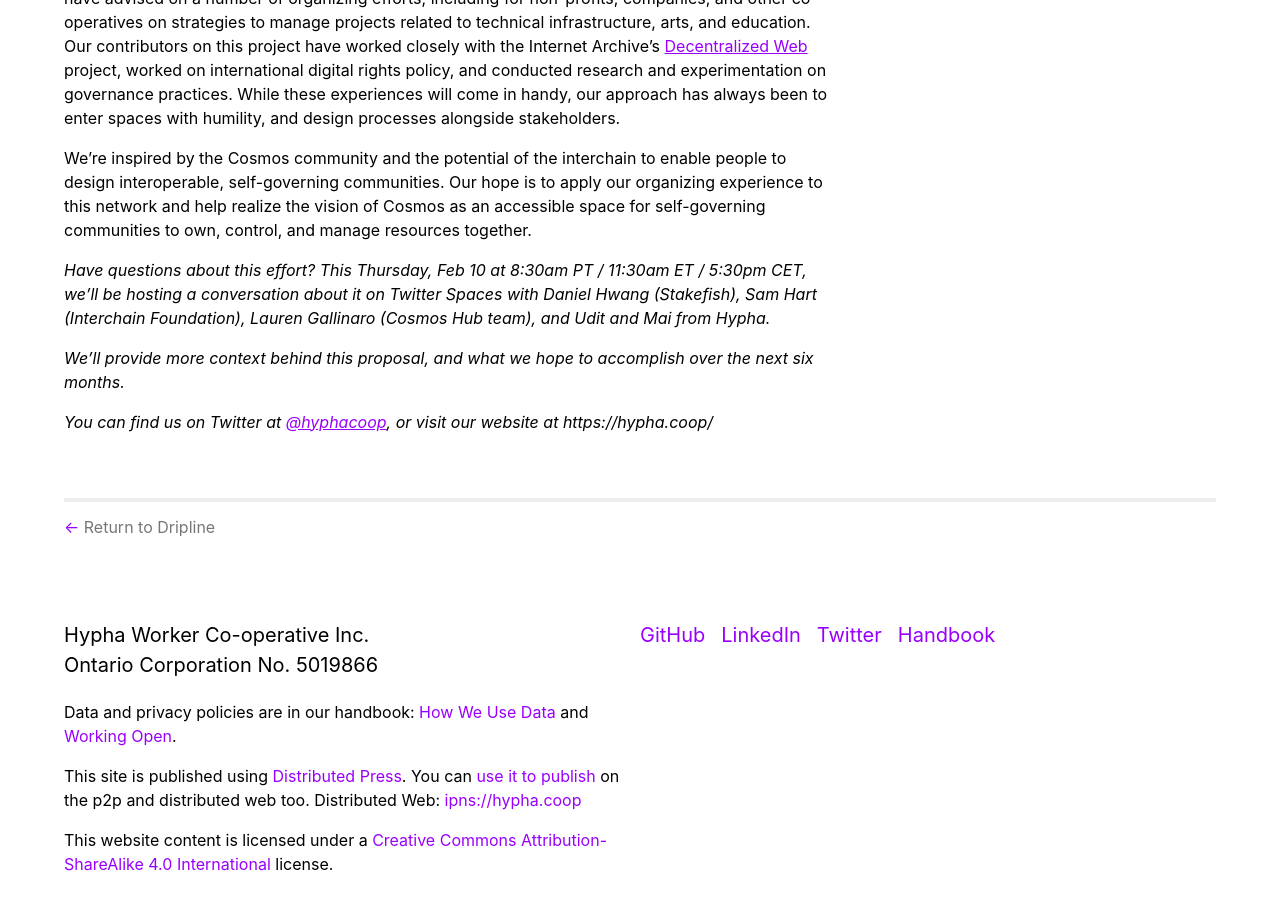
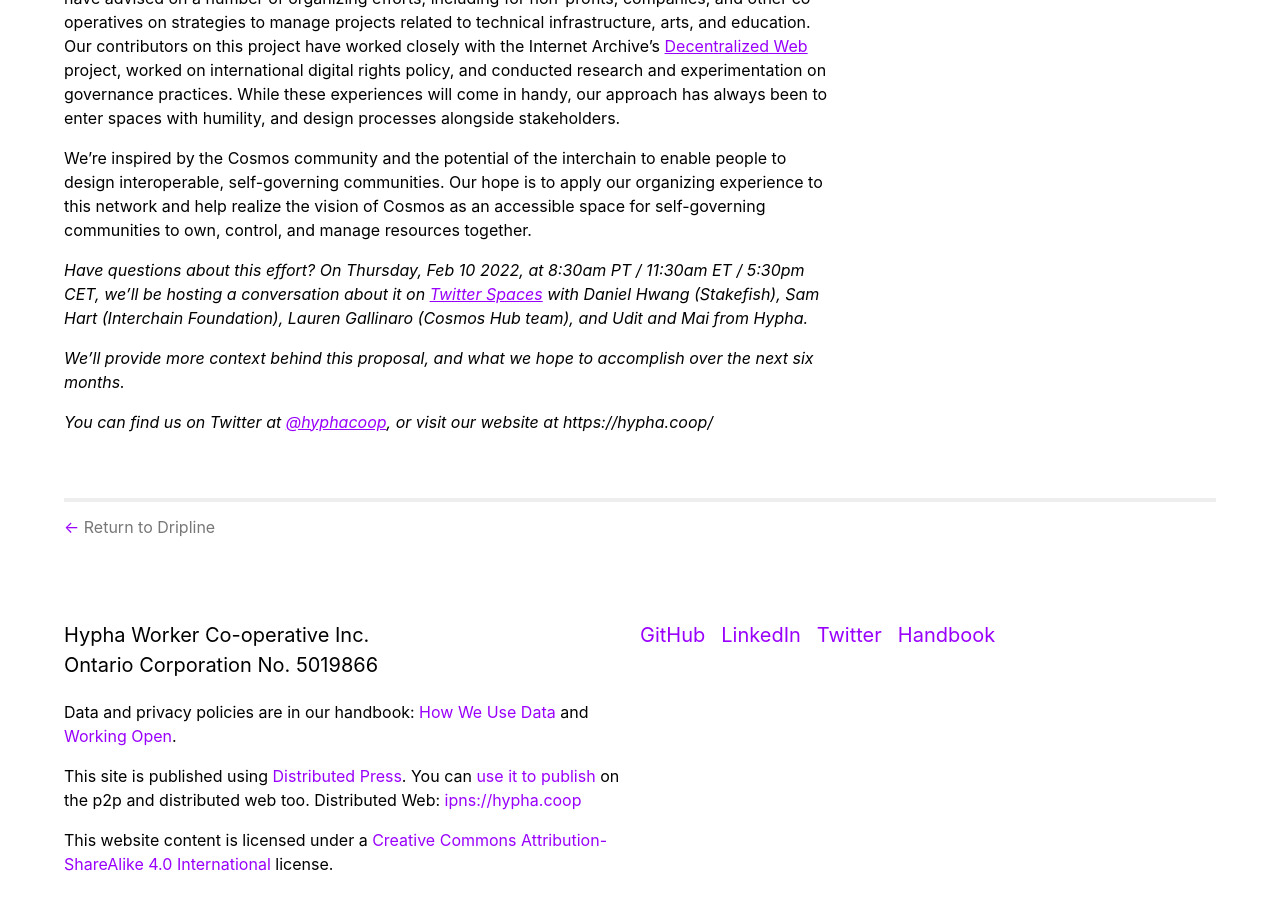
Before and after one commit to hyphacoop/hypha.coop, a Jekyll site: the page built from _posts/2022-02-08-decentralized-governance-cosmos.md, in a window 1280 px wide and 900 px high, scrolled down 2010 px. Built offline with Jekyll 4.4.1, drawn with Linux system fonts in a browser that asks for light colours.

Commit message:
clarify date, add tw spaces link

```diff
--- a/_posts/2022-02-08-decentralized-governance-cosmos.md
+++ b/_posts/2022-02-08-decentralized-governance-cosmos.md
@@ -30,7 +30,7 @@
 
 We’re inspired by the Cosmos community and the potential of the interchain to enable people to design interoperable, self-governing communities. Our hope is to apply our organizing experience to this network and help realize the vision of Cosmos as an accessible space for self-governing communities to own, control, and manage resources together.
 
-*Have questions about this effort? This Thursday, Feb 10 at 8:30am PT / 11:30am ET / 5:30pm CET, we’ll be hosting a conversation about it on Twitter Spaces with Daniel Hwang (Stakefish), Sam Hart (Interchain Foundation), Lauren Gallinaro (Cosmos Hub team), and Udit and Mai from Hypha.*
+*Have questions about this effort? On Thursday, Feb 10 2022, at 8:30am PT / 11:30am ET / 5:30pm CET, we’ll be hosting a conversation about it on [Twitter Spaces](https://twitter.com/HyphaCoop/status/1491115260899897344?s=20&t=gm5aOkPv8Ge0vrZt0-Z4PQ) with Daniel Hwang (Stakefish), Sam Hart (Interchain Foundation), Lauren Gallinaro (Cosmos Hub team), and Udit and Mai from Hypha.*
 
 *We’ll provide more context behind this proposal, and what we hope to accomplish over the next six months.*
 
```
